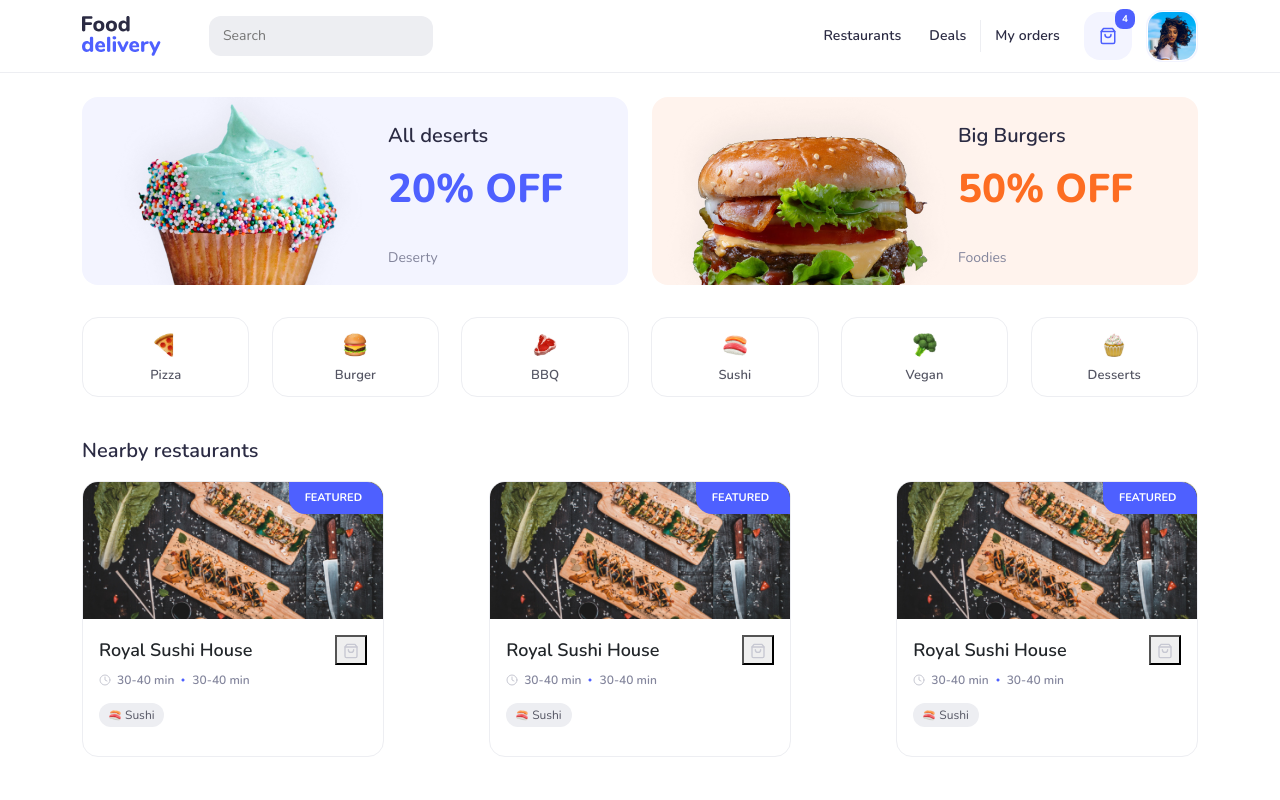
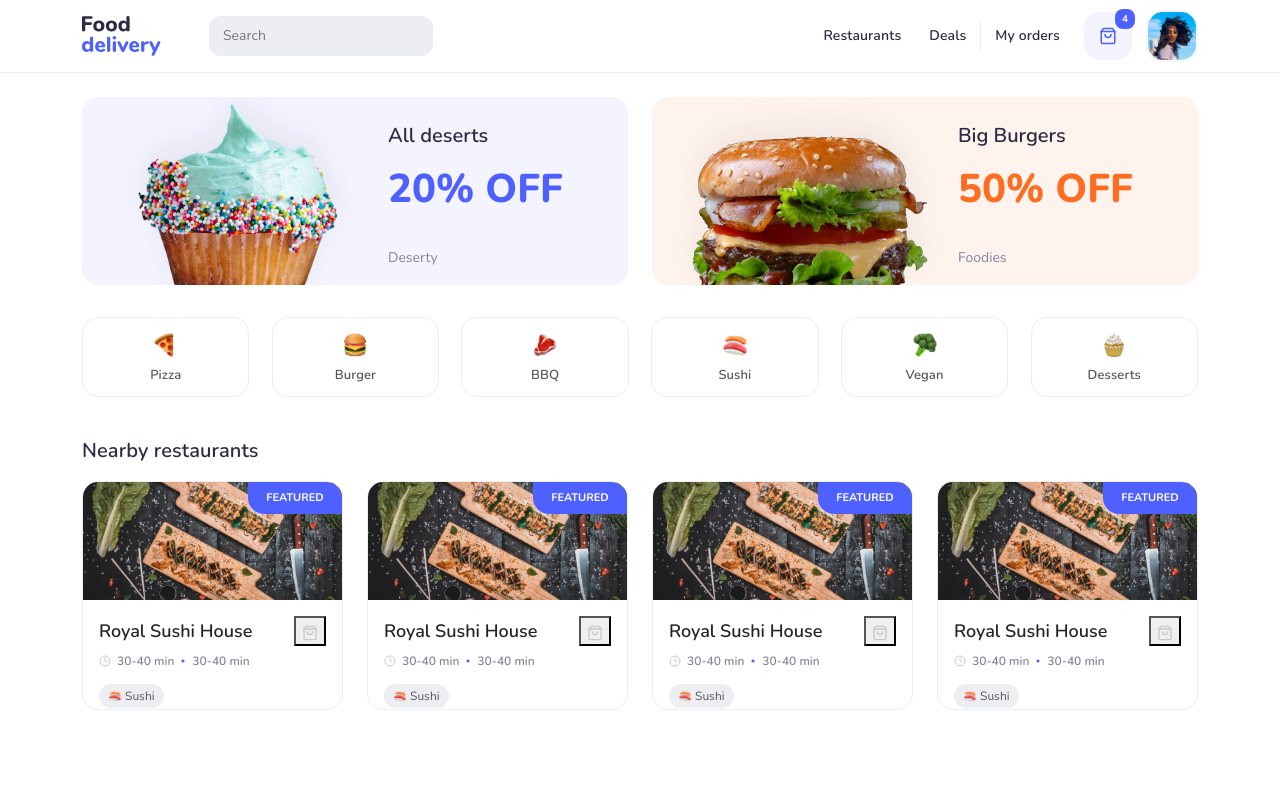
Before and after one commit to Duxcoder/Food-Delivery, a React (Create React App) app: page / in a window 1280 px wide. Shown: the top 800 px of the page. Built offline with nearby package versions, Linux system fonts and the light colour scheme; a web font is replaced by a local one.

Commit message:
adaptive cards

```diff
--- a/src/App.js
+++ b/src/App.js
@@ -46,9 +46,9 @@ function App() {
             <Caption caption = 'Nearby restaurants'></Caption>
           </Col>
         </Row>
-        <Row>
+
           <Cards></Cards>
-        </Row>
+
       </Container>
     </div>
   );
--- a/src/components/cards/card/card.js
+++ b/src/components/cards/card/card.js
@@ -2,12 +2,13 @@ import React from "react";
 import styles from './style.module.sass'
 import { FiShoppingBag, FiClock } from "react-icons/fi";
 import { VscCircleFilled } from "react-icons/vsc";
+import { Col } from "react-bootstrap";
 
 
 export default function Card(props) {
     return (
+    <Col xl={3} lg={4} md={6} sm={6} className="justify-content-center d-flex">
         <div className={styles.card}>
-
             <img src={props.url} alt={props.alt}/>
             <div className={styles.featured}>FEATURED</div>
             <div className={styles.bottom_card}>
@@ -34,6 +35,7 @@ export default function Card(props) {
                 </span>
             </div>
         </div>
+    </Col>
     )
 
 }
--- a/src/components/cards/card/style.module.sass
+++ b/src/components/cards/card/style.module.sass
@@ -8,12 +8,13 @@
     background: #FFFFFF
     border: 1px solid #EDEEF2
     border-radius: 16px
-    min-width: 240px
-    height: 276px
+    max-width: 350px
+    height: auto
     overflow: hidden
     .featured
         display: flex
         flex-direction: row
+        justify-content: center
         align-items: center
         padding: 8px 16px
         gap: 8px
@@ -28,10 +29,10 @@
         font-weight: 700
         font-size: 11px
     img
-        background-size: cover
+        object-fit: cover
         pointer-events: none
-        width: auto
-        height: 50%
+        width: 100%
+        height: 100%
     .bottom_card
         padding: 0px 16px
         .menu_item
--- a/src/components/cards/cards.js
+++ b/src/components/cards/cards.js
@@ -1,11 +1,12 @@
 import React from "react";
-import { Col } from "react-bootstrap";
+import { Col, Row} from "react-bootstrap";
 import styles from './style.module.sass'
 import Card from "./card/card";
 import { EmojiIcons } from "../emojiIcons/emojiIcons";
 export default function Cards(props) {
     return (
-        <Col className='d-flex flex-wrap justify-content-between'>
+        <Row className ='d-flex flex-wrap justify-content-between'>
+        {/* // <Col className='d-flex flex-wrap justify-content-between'> */}
             <Card url='/img/cardImg/Royal.jpg'
                   icons = {EmojiIcons}
                   time = '30-40 min'
@@ -30,6 +31,7 @@ export default function Cards(props) {
                   price = '$32 min sum'
                   tags = 'Sushi'
             ></Card>
-        </Col>
+        {/* // </Col> */}
+        </Row>
     )
 }
```
Also changed, not shown: src/components/menu/menu.js (line endings or trailing spaces).
